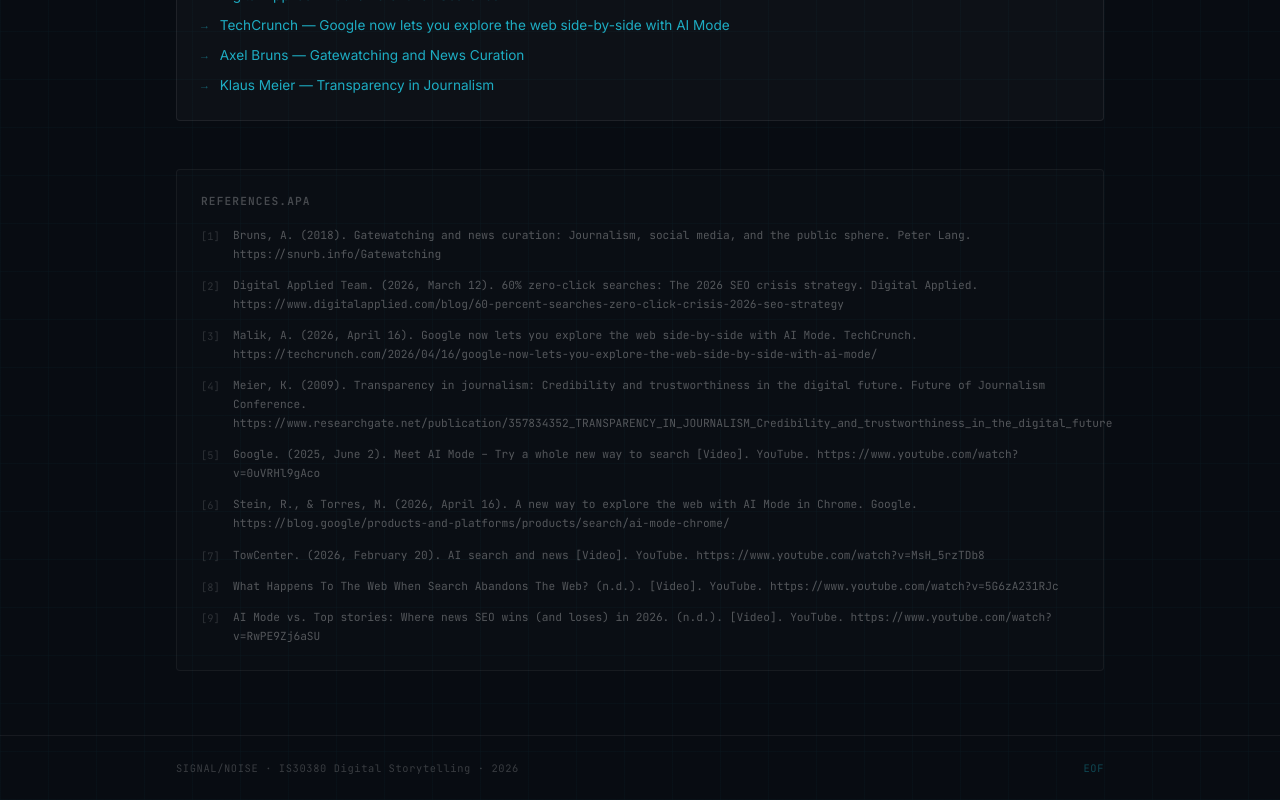
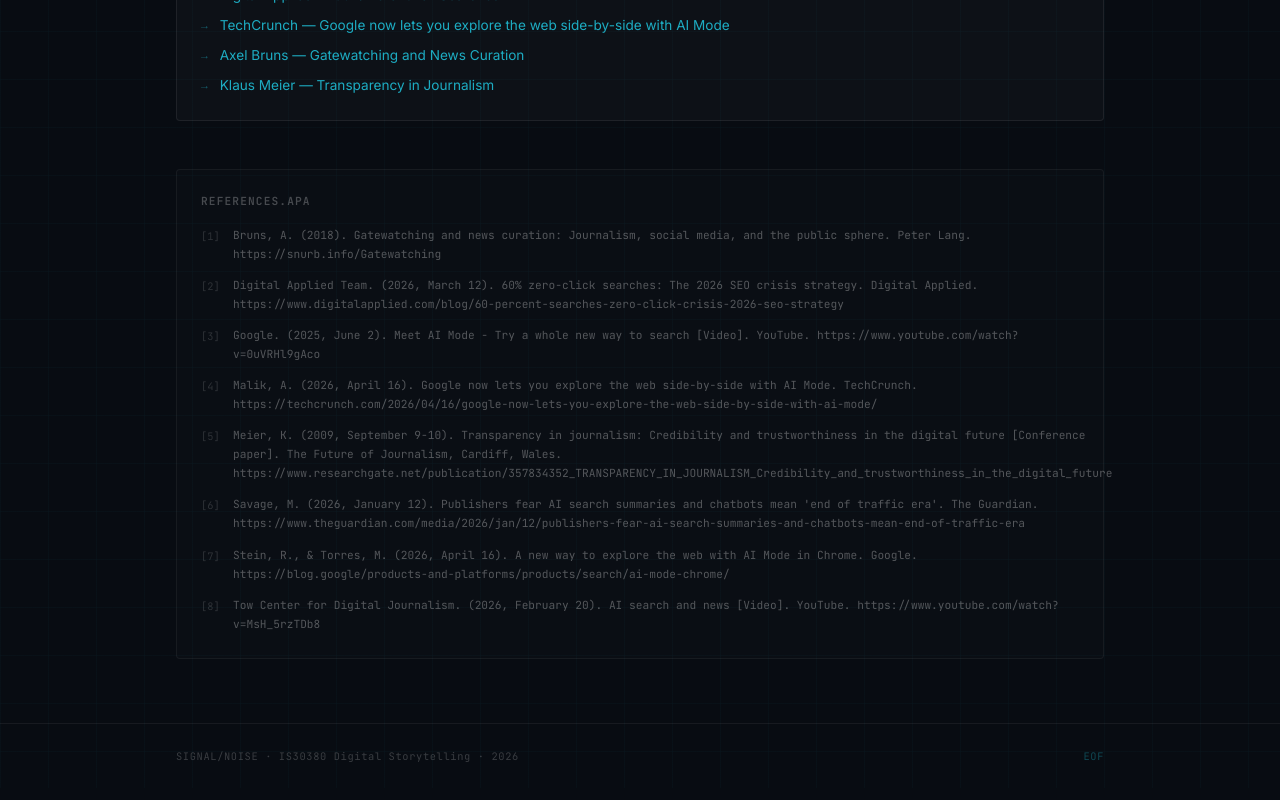
Before and after one commit to varundutia/news-blog, a Next.js app: page / in a window 1280 px wide. Shown: the part 5441-6241 px from the top of the page. Built offline with nearby package versions, Linux system fonts and the light colour scheme.

Commit message:
Clean article references

```diff
--- a/src/app/page.tsx
+++ b/src/app/page.tsx
@@ -86,13 +86,12 @@
 const references = [
   "Bruns, A. (2018). Gatewatching and news curation: Journalism, social media, and the public sphere. Peter Lang. https://snurb.info/Gatewatching",
   "Digital Applied Team. (2026, March 12). 60% zero-click searches: The 2026 SEO crisis strategy. Digital Applied. https://www.digitalapplied.com/blog/60-percent-searches-zero-click-crisis-2026-seo-strategy",
+  'Google. (2025, June 2). Meet AI Mode - Try a whole new way to search [Video]. YouTube. https://www.youtube.com/watch?v=0uVRHl9gAco',
   "Malik, A. (2026, April 16). Google now lets you explore the web side-by-side with AI Mode. TechCrunch. https://techcrunch.com/2026/04/16/google-now-lets-you-explore-the-web-side-by-side-with-ai-mode/",
-  "Meier, K. (2009). Transparency in journalism: Credibility and trustworthiness in the digital future. Future of Journalism Conference. https://www.researchgate.net/publication/357834352_TRANSPARENCY_IN_JOURNALISM_Credibility_and_trustworthiness_in_the_digital_future",
-  'Google. (2025, June 2). Meet AI Mode – Try a whole new way to search [Video]. YouTube. https://www.youtube.com/watch?v=0uVRHl9gAco',
+  "Meier, K. (2009, September 9-10). Transparency in journalism: Credibility and trustworthiness in the digital future [Conference paper]. The Future of Journalism, Cardiff, Wales. https://www.researchgate.net/publication/357834352_TRANSPARENCY_IN_JOURNALISM_Credibility_and_trustworthiness_in_the_digital_future",
+  "Savage, M. (2026, January 12). Publishers fear AI search summaries and chatbots mean 'end of traffic era'. The Guardian. https://www.theguardian.com/media/2026/jan/12/publishers-fear-ai-search-summaries-and-chatbots-mean-end-of-traffic-era",
   "Stein, R., & Torres, M. (2026, April 16). A new way to explore the web with AI Mode in Chrome. Google. https://blog.google/products-and-platforms/products/search/ai-mode-chrome/",
-  'TowCenter. (2026, February 20). AI search and news [Video]. YouTube. https://www.youtube.com/watch?v=MsH_5rzTDb8',
-  'What Happens To The Web When Search Abandons The Web? (n.d.). [Video]. YouTube. https://www.youtube.com/watch?v=5G6zA231RJc',
-  'AI Mode vs. Top stories: Where news SEO wins (and loses) in 2026. (n.d.). [Video]. YouTube. https://www.youtube.com/watch?v=RwPE9Zj6aSU',
+  'Tow Center for Digital Journalism. (2026, February 20). AI search and news [Video]. YouTube. https://www.youtube.com/watch?v=MsH_5rzTDb8',
 ];
 
 // ── sub-components ──────────────────────────────────────────────────
```
